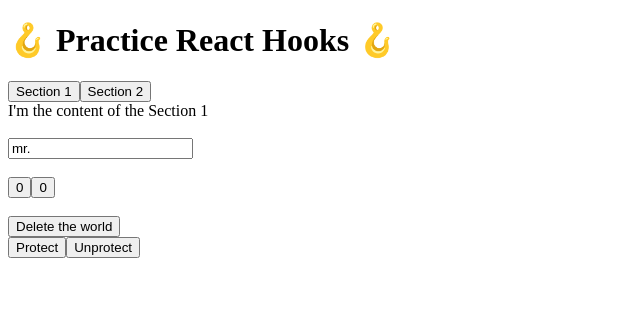
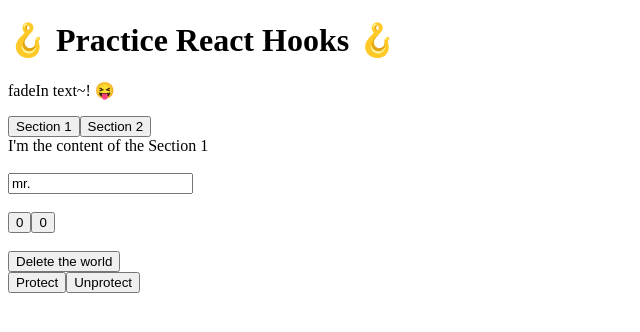
Before and after one commit to SINMINGYU/reactHooksPractice, a React (Create React App) app in the folder react-hooks/: page / in a window 1280 px wide. Shown: the top 332 px of the page, without its empty margins (0-640 px from the left). Built offline with nearby package versions, Linux system fonts and the light colour scheme.

Commit message:
practice_10_useFadeIn

```diff
--- a/react-hooks/src/App.js
+++ b/react-hooks/src/App.js
@@ -1,4 +1,4 @@
-import React, { useEffect, useState } from "react";
+import React, { useEffect, useRef, useState } from "react";
 
 import content from "./content";
 import UseInput from "./UseInput";
@@ -10,8 +10,13 @@
 import useConfirm from "./UseConfirm";
 import usePreventLeave from "./UsePreventLeave";
 import useBeforeLeave from "./UseBeforeLeave";
+import useFadeIn from "./UseFadeIn";
 
 function App() {
+    // useFadeIn
+    const fadeInH1 = useFadeIn(1, 2);
+    const fadeInP = useFadeIn(5, 10);
+
     // useBeforeLeave
     const begForLife = () => console.log("Pls don't leave");
     useBeforeLeave(begForLife);
@@ -34,7 +39,10 @@
 
     return (
         <div className="App">
-            <h1 ref={h1Title}>🪝 Practice React Hooks 🪝</h1>
+            <h1 ref={(h1Title, fadeInH1.ref)} style={fadeInH1.style}>
+                🪝 Practice React Hooks 🪝
+            </h1>
+            <p {...fadeInP}>fadeIn text~! 😝</p>
             <div>
                 <UseTabs initialTab={0} allTabs={content} />
                 <br />
--- a/react-hooks/src/UseClick.js
+++ b/react-hooks/src/UseClick.js
@@ -15,6 +15,7 @@
             element.current.addEventListener("click", onClick);
             elementRefValue = element.current;
         }
+        console.log(element);
         return () => {
             if (elementRefValue) {
                 elementRefValue.removeEventListener("click", onClick);
--- /dev/null
+++ b/react-hooks/src/UseFadeIn.js
@@ -0,0 +1,20 @@
+import { useEffect, useRef } from "react";
+
+const useFadeIn = (duration = 1, delay = 0) => {
+    const element = useRef();
+    useEffect(() => {
+        if (element.current) {
+            const { current } = element;
+            current.style.transition = `opacity ${duration}s ease-in-out ${delay}s`;
+            current.style.opacity = 1;
+        }
+        // eslint-disable-next-line react-hooks/exhaustive-deps
+    }, []);
+    if (typeof duration !== "number" || typeof delay !== "number") {
+        return;
+    }
+    console.log(element);
+    return { ref: element, style: { opacity: 0 } };
+};
+
+export default useFadeIn;
```
